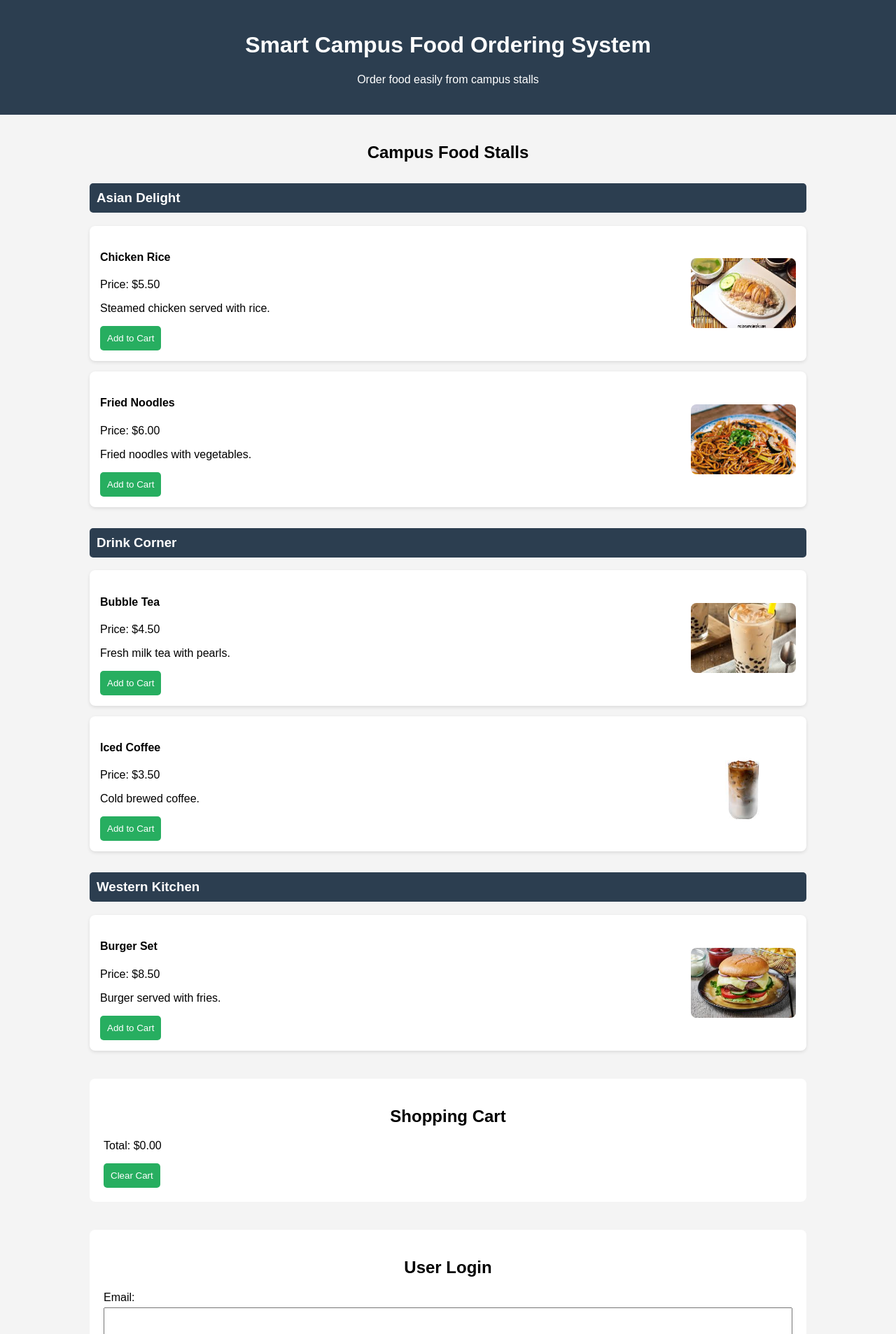
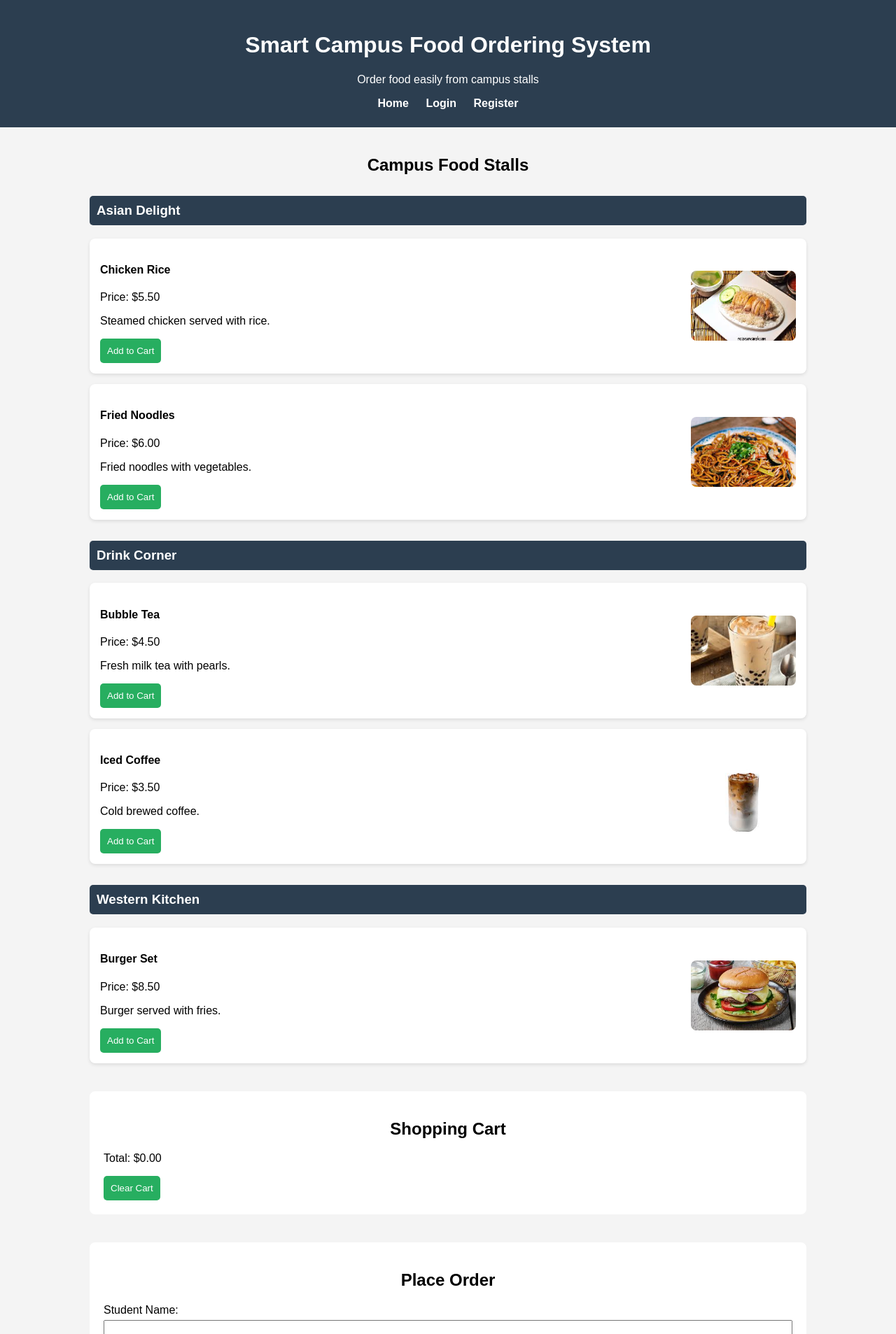
Before and after one commit to ToHoangGia/CP3407, a PHP site: page / in a window 1280 px wide. Shown: the top 1907 px of the page at 70% size. Run offline with PHP 8.4, Linux system fonts and the light colour scheme.

Commit message:
create login and register page

```diff
--- a/smart-campus-food-ordering/index.html
+++ b/smart-campus-food-ordering/index.html
@@ -11,6 +11,11 @@
     <header>
         <h1>Smart Campus Food Ordering System</h1>
         <p>Order food easily from campus stalls</p>
+        <nav>
+            <a href="index.html">Home</a>
+            <a href="login.html">Login</a>
+            <a href="register.html">Register</a>
+        </nav>
     </header>
 
     <main>
@@ -93,43 +98,6 @@
             <button onclick="clearCart()">Clear Cart</button>
         </section>
 
-        <section class="login-form">
-            <h2>User Login</h2>
-
-            <form name="loginForm" onsubmit="return validateLogin()">
-
-                <label for="email">Email:</label>
-                <input type="email" name="email" id="email">
-
-                <label for="password">Password:</label>
-                <input type="password" name="password" id="password">
-
-                <input type="submit" value="Login">
-
-            </form>
-        </section>
-
-        <section class="register-form">
-            <h2>Register Account</h2>
-
-            <form name="registerForm" onsubmit="return validateRegister()">
-
-                <label for="registerName">Full Name:</label>
-                <input type="text" name="registerName" id="registerName">
-
-                <label for="registerEmail">Email:</label>
-                <input type="email" name="registerEmail" id="registerEmail">
-
-                <label for="registerPassword">Password:</label>
-                <input type="password" name="registerPassword" id="registerPassword">
-
-                <label for="confirmPassword">Confirm Password:</label>
-                <input type="password" name="confirmPassword" id="confirmPassword">
-
-                <input type="submit" value="Register">
-
-            </form>
-        </section>
 
         <section class="order-form">
             <h2>Place Order</h2>
--- a/smart-campus-food-ordering/style.css
+++ b/smart-campus-food-ordering/style.css
@@ -141,3 +141,18 @@ footer {
 .food-item button:hover {
     background-color: #1e8449;
 }
+
+nav {
+    margin-top: 15px;
+}
+
+nav a {
+    color: white;
+    text-decoration: none;
+    margin: 0 10px;
+    font-weight: bold;
+}
+
+nav a:hover {
+    text-decoration: underline;
+}
```
Also changed, not shown: smart-campus-food-ordering/login.html (added, +44 -0 lines), smart-campus-food-ordering/register.html (added, +50 -0 lines).
